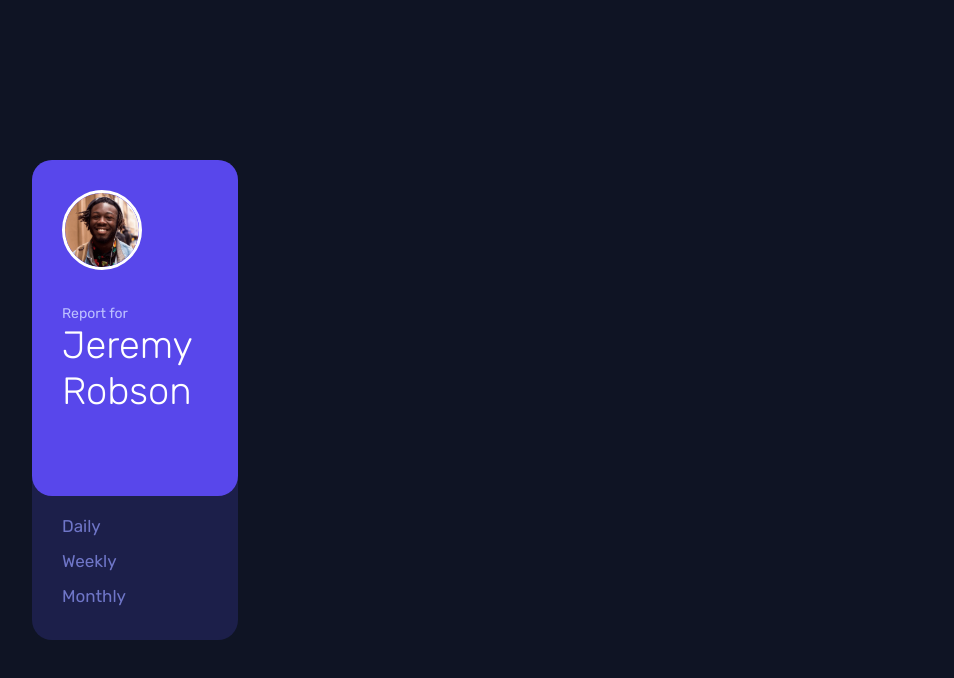
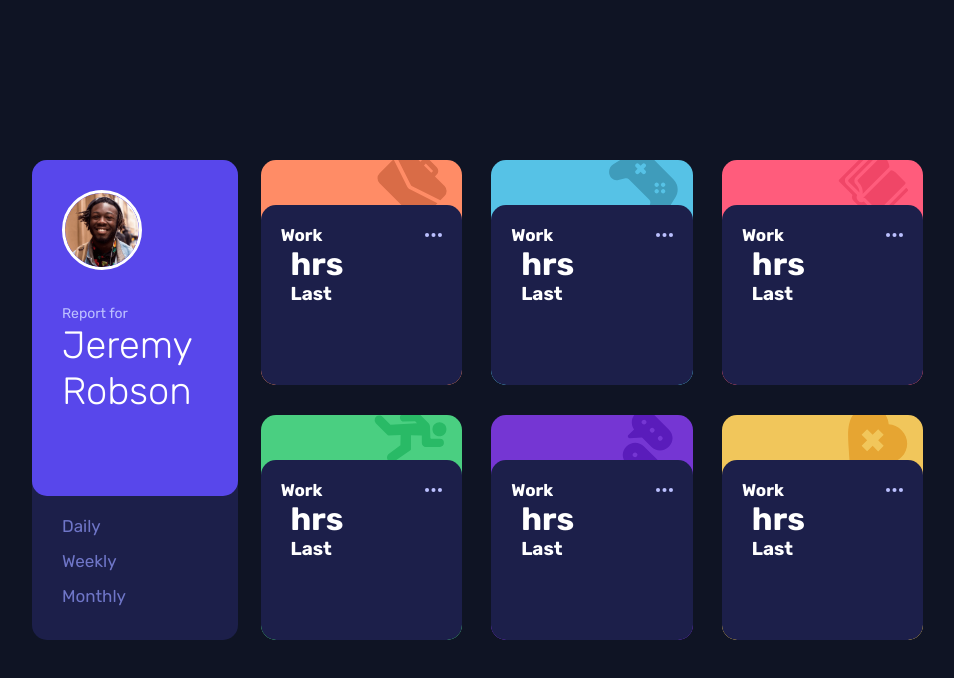
Before and after one commit to jdpabst/time-tracking-dashboard, a React (Create React App) app in the folder frontend/: page / in a window 1280 px wide. Shown: the top 678 px of the page, without its empty margins (160-1114 px from the left). Built offline with nearby package versions, Linux system fonts and the light colour scheme; no server answers.

Commit message:
ready to add in logic for frontend

```diff
--- a/frontend/src/components/Home/Home.scss
+++ b/frontend/src/components/Home/Home.scss
@@ -12,10 +12,12 @@
   // border: 1px solid lime;
   height: 60%;
   width: 70%;
+  display: flex;
+  justify-content: space-between;
 
   .profile-container {
    // border: 1px solid pink;
-   border-radius: 20px;
+   border-radius: 15px;
    background-color: hsl(235, 46%, 20%);
    width: 23%;
    height: 100%;
@@ -26,7 +28,7 @@
     flex-direction: column;
     align-items: flex-start;
     height: 70%;
-    border-radius: 20px;
+    border-radius: 15px;
     background-color: hsl(246, 80%, 60%);
 
     img {
@@ -69,5 +71,112 @@
 
   }
 
+  .commitments-container {
+   // border: 1px solid blue;
+   display: flex;
+   justify-content: space-around;
+   flex-direction: row;
+   flex-wrap: wrap;
+   row-gap: 30px;
+   column-gap: 20px;
+   width: 75%;
+   position: relative;
+
+   .icon {
+    height: 70px;
+    position: absolute;
+    top: -10px;
+    right: 15px;
+   }
+
+   .commitment {
+    // border: 1px solid hotpink;
+    width: 30%;
+    border-radius: 15px;
+    position: relative;
+    overflow: hidden;
+
+
+    .content {
+     background: hsl(235, 46%, 20%);
+     border-radius: 15px;
+     width: 100%;
+     height: 80%;
+     position: absolute;
+     bottom: 0;
+     left: 0;
+     padding-top: 20px;
+    }
+
+    .heading {
+     display: flex;
+     justify-content: space-between;
+     align-items: center;
+     width: 80%;
+     margin: 0 auto;
+
+     h2 {
+      font-size: 17px;
+     }
+
+     img {
+      height: 4px;
+     }
+
+     img:hover {
+      cursor: pointer;
+      filter: brightness(0) saturate(100%) invert(100%) sepia(0%) saturate(0%) hue-rotate(126deg) brightness(100%) contrast(103%);
+     }
+    }
+
+    .times {
+     margin-left: 30px;
+     text-align: left;
+    }
+   }
+
+   .content:hover {
+    background-color: hsl(236, 38%, 35%);
+    cursor: pointer;
+   }
+
+   .work {
+    background-color: hsl(15, 100%, 70%);
+   }
+
+   .play {
+    background-color: hsl(195, 74%, 62%);
+   }
+
+   .study {
+    background-color: hsl(348, 100%, 68%);
+   }
+
+   .exercise {
+    background-color: hsl(145, 58%, 55%);
+
+    img {
+     height: 50px;
+     top: -2px;
+    }
+   }
+
+   .social {
+    background-color: hsl(264, 64%, 52%);
+
+    img {
+     height: 90px;
+    }
+   }
+
+   .self-care {
+    background-color: hsl(43, 84%, 65%);
+
+    img {
+     height: 60px;
+    }
+   }
+  }
+
  }
 }
--- a/frontend/src/components/Home/Home.tsx
+++ b/frontend/src/components/Home/Home.tsx
@@ -20,12 +20,84 @@ export default function Home() {
      </div>
     </div>
     <div className='commitments-container'>
-     <div className='work'></div>
-     <div className='play'></div>
-     <div className='study'></div>
-     <div className='exercise'></div>
-     <div className='social'></div>
-     <div className='self-care'></div>
+     <div className='work commitment'>
+      <img className='icon' src='/assets/images/icon-work.svg' />
+      <div className='content'>
+       <div className='heading'>
+        <h2>Work</h2>
+        <img src='/assets/images/icon-ellipsis.svg' />
+       </div>
+       <div className='times'>
+        <h1>hrs</h1>
+        <h3>Last</h3>
+       </div>
+      </div>
+     </div>
+     <div className='play commitment'>
+      <img className='icon' src='/assets/images/icon-play.svg' />
+      <div className='content'>
+       <div className='heading'>
+        <h2>Work</h2>
+        <img src='/assets/images/icon-ellipsis.svg' />
+       </div>
+       <div className='times'>
+        <h1>hrs</h1>
+        <h3>Last</h3>
+       </div>
+      </div>
+     </div>
+     <div className='study commitment'>
+      <img className='icon' src='/assets/images/icon-study.svg' />
+      <div className='content'>
+       <div className='heading'>
+        <h2>Work</h2>
+        <img src='/assets/images/icon-ellipsis.svg' />
+       </div>
+       <div className='times'>
+        <h1>hrs</h1>
+        <h3>Last</h3>
+       </div>
+      </div>
+     </div>
+     <div className='exercise commitment'>
+      <img className='icon' src='/assets/images/icon-exercise.svg' />
+      <div className='content'>
+       <div className='heading'>
+        <h2>Work</h2>
+        <img src='/assets/images/icon-ellipsis.svg' />
+       </div>
+       <div className='times'>
+        <h1>hrs</h1>
+        <h3>Last</h3>
+       </div>
+      </div>
+     </div>
+     <div className='social commitment'>
+      <img className='icon' src='/assets/images/icon-social.svg' />
+      <div className='content'>
+       <div className='heading'>
+        <h2>Work</h2>
+        <img src='/assets/images/icon-ellipsis.svg' />
+       </div>
+       <div className='times'>
+        <h1>hrs</h1>
+        <h3>Last</h3>
+       </div>
+      </div>
+     </div>
+     <div className='self-care commitment'>
+      <img className='icon' src='/assets/images/icon-self-care.svg' />
+      <div className='content'>
+       <div className='heading'>
+        <h2>Work</h2>
+        <img src='/assets/images/icon-ellipsis.svg' />
+       </div>
+       <div className='times'>
+        <h1>hrs</h1>
+        <h3>Last</h3>
+       </div>
+      </div>
+     </div>
     </div>
    </div>
   </div>
```
